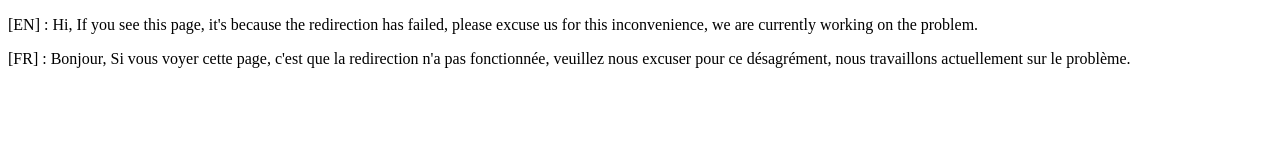
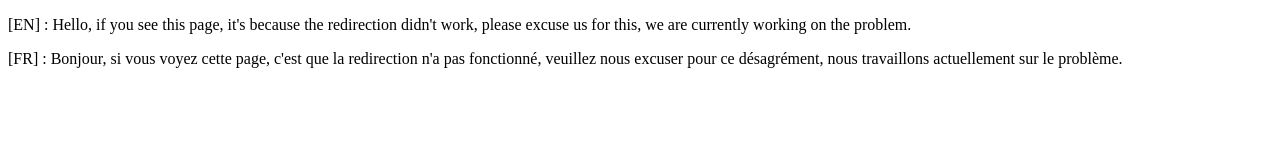
Before and after one commit to Sukaato/simply-redirection, a plain HTML site: page index.html in a window 1280 px wide. Drawn offline with Linux system fonts and the light colour scheme.

Commit message:
Corrected some spelling mistakes

```diff
--- a/index.html
+++ b/index.html
@@ -1,22 +1,20 @@
 <!DOCTYPE html>
 <html lang="en">
     <head>
-    <meta charset="UTF-8">
-    <meta name="viewport" content="width=device-width, initial-scale=1.0">
-    <meta http-equiv="X-UA-Compatible" content="ie=edge">
-    <meta name="author" content="Sukaato">
+        <meta charset="UTF-8" />
+        <meta name="viewport" content="width=device-width, initial-scale=1.0" />
+        <meta http-equiv="X-UA-Compatible" content="ie=edge" />
+        <meta name="author" content="Sukaato" />
         <script src="src/js/lang_redirection.js"></script>
         <script src="src/js/set_your_redirection.js"></script>
         <title>Auto redirection</title>
     </head>
     <body>
         <p>
-        [EN] : Hi, If you see this page, it's because the redirection has failed, please excuse us for this inconvenience, we are
-        currently working on the problem.
+            [EN] : Hello, if you see this page, it's because the redirection didn't work, please excuse us for this, we are currently working on the problem.
         </p>
         <p>
-        [FR] : Bonjour, Si vous voyer cette page, c'est que la redirection n'a pas fonctionnée, veuillez nous excuser pour ce
-        désagrément, nous travaillons actuellement sur le problème.
+            [FR] : Bonjour, si vous voyez cette page, c'est que la redirection n'a pas fonctionné, veuillez nous excuser pour ce désagrément, nous travaillons actuellement sur le problème.
         </p>
     </body>
 </html>
```
Also changed, not shown: en-US/index.html (+9 -9 lines), fr-FR/index.html (+9 -9 lines), src/js/lang_redirection.js (+22 -21 lines). Lines whose indentation alone changed are shown as unchanged.
